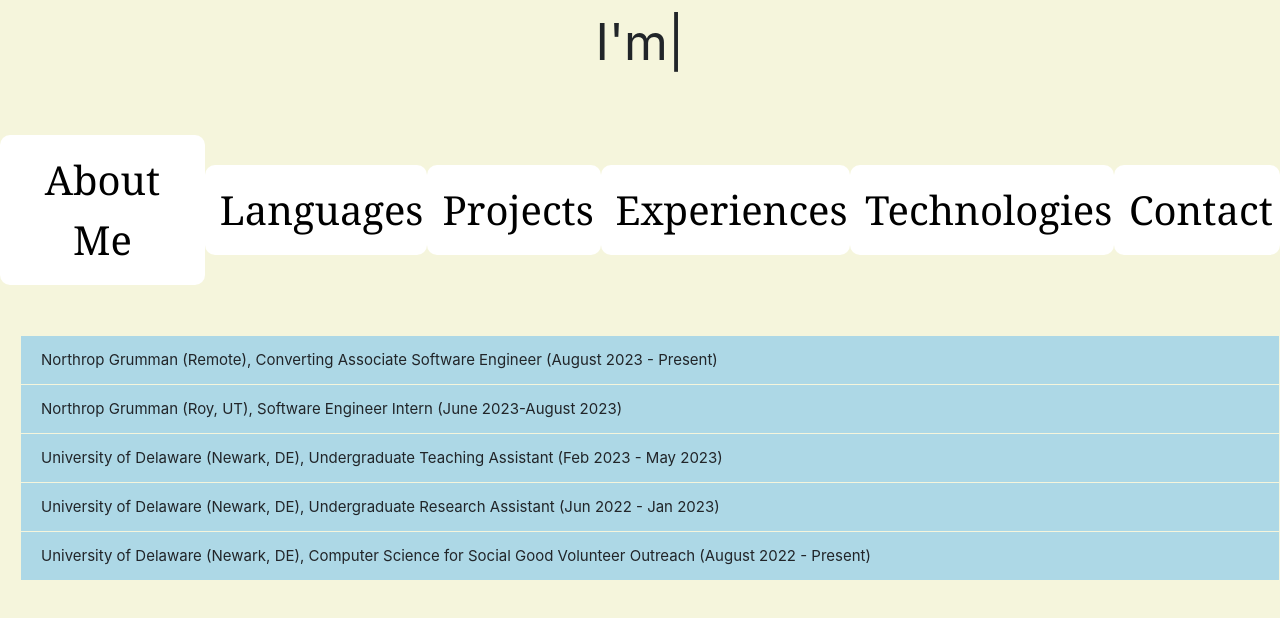
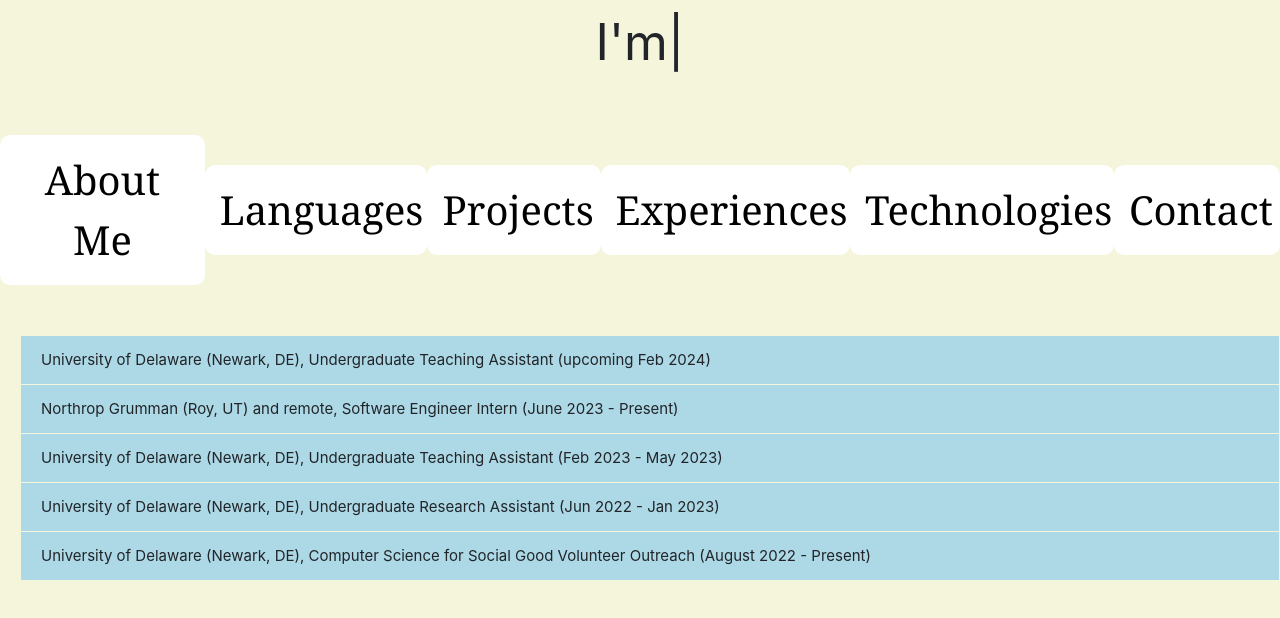
Before and after one commit to mwang840/maxwangdev, a React (Create React App) app: page /experiences in a window 1280 px wide. Shown: the top 618 px of the page. Built offline with nearby package versions, Linux system fonts and the light colour scheme.

Commit message:
Experiences updated, now all in first person

```diff
--- a/src/components/Experience.tsx
+++ b/src/components/Experience.tsx
@@ -5,28 +5,28 @@
 export const Experience = (): JSX.Element => {
     const Exepriences = [
         {
-            title: "Northrop Grumman (Remote), Converting Associate Software Engineer (August 2023 - Present)",
-            content: "Part time offer from Northrop (description coming soon)",
+            title: "University of Delaware (Newark, DE), Undergraduate Teaching Assistant (upcoming Feb 2024)",
+            content: "TBA"
         },
         {
-            title: "Northrop Grumman (Roy, UT), Software Engineer Intern (June 2023-August 2023)",
+            title: "Northrop Grumman (Roy, UT) and remote, Software Engineer Intern (June 2023 - Present)",
             content:
-                "Using C++ and YAML deployment using agile methods on a software engineering team and learned DevOps, Unit Testing, Jira, Cmake, confluence and ci/cd pipeline.<br/>Served as an interim scrum master to help facilitate standups and addressed blockers from teammates with their assignments and reviewed tasks and discussed with teammates on what the team did well\n.Used the C/C++ unix and filesystem libraries to store loggers of the versions of files and when they were created",
+                "I spearheaded the development of software solutions by harnessing C++ libraries and YAML, employing agile methodologies to ensure project success. I then acquired expertise in DevOps, Unit Testing, Jira, Cmake, Confluence, and CI/CD pipeline, significantly enhancing the efficiency of software delivery within a dynamic engineering team and optimized standup meetings in the role of interim scrum master, fostering streamlined communication and task prioritization across the team for enhanced efficiency. I now contribute to the LETS team, actively engaging in refining and designing a user interface for a vehicle by leveraging an existing C/C++ codebase, with a focus on continuous improvement and innovation."
         },
         {
             title: "University of Delaware (Newark, DE), Undergraduate Teaching Assistant (Feb 2023 - May 2023)",
             content:
-                "Spring 2023: CISC- 437 (Database Systems), Teaching Physical and logical organization of databases. Data retrieval languages, relational database languages, security and integrity, concurrency, distributed databases.  Holding weekly Office Hours for Undergraduate Students and graded quizzes and exams, providing feedback",
+                "I instruct CISC 437, focusing on Database Systems, where I cover topics such as SQL, data retrieval languages, and the principles of security, integrity, as well as the physical and logical organization of databases. Additionally, I actively engage with students through office hours, conduct exams and quizzes, and provide clear and constructive feedback to a cohort of 50-60 students.",
         },
         {
             title: "University of Delaware (Newark, DE), Undergraduate Research Assistant (Jun 2022 - Jan 2023)",
             content:
-                "A research project in the sensify lab of Dr. Matthew Mauriello in the summer of 2022. Created an application using the Arduino controller and Unity to allow children on the autism spectrum to play and change music layers for a song to accommodate their listening preference. Learned Human computer interaction and utilize software engineering practices on the project",
+            "In the summer of 2022, I engaged in a research project at the Sensify Lab under the guidance of Dr. Matthew Mauriello. During this project, I developed an application employing the Arduino controller and Unity. The purpose of the application was to empower children on the autism spectrum, enabling them to customize music layers in a song to suit their individual preferences. Throughout the project, I gained valuable insights into human-computer interaction and applied sound software engineering practices.",
         },
         {
             title: "University of Delaware (Newark, DE), Computer Science for Social Good Volunteer Outreach (August 2022 - Present)",
             content:
-                "Reached out to industry companies for setting up meetings to introduce students towards industry. Redesigned the clubs website to make the website stand out and improve the user experience",
+                "I guided potential computer science students to various volunteering opportunities within the field. Additionally, I revamped the club's website, enhancing its functionality to showcase events and pose questions for club members, among other improvements.",
         },
     ];
     return (
```
